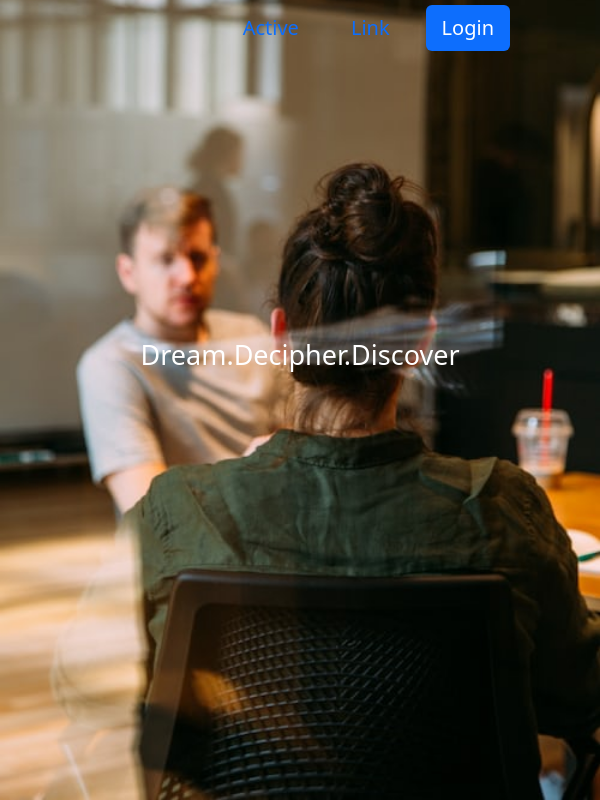
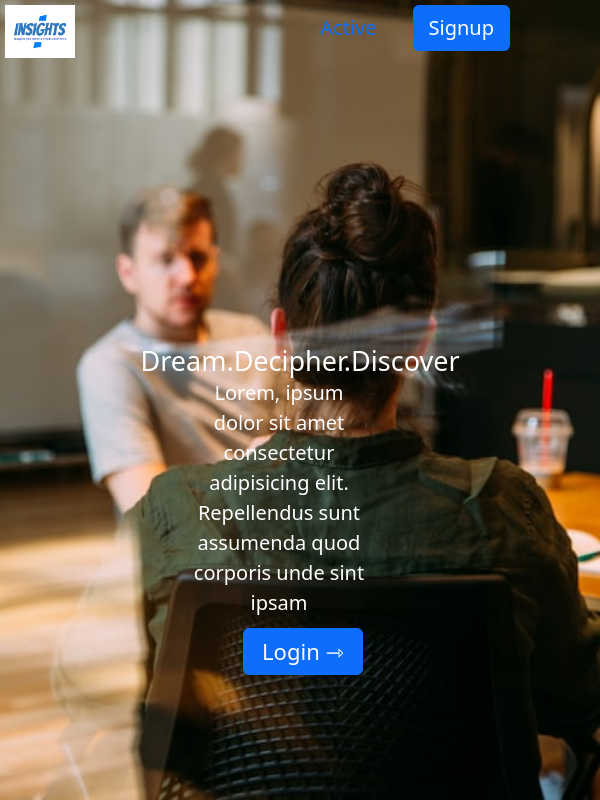
Before and after one commit to HemantShankar/Insights, a React (Create React App) app: page / in a window 600 px wide. Built offline with nearby package versions, Linux system fonts and the light colour scheme.

Commit message:
Updated Home Page and added logo

```diff
--- a/src/MyComponents/Home.jsx
+++ b/src/MyComponents/Home.jsx
@@ -1,31 +1,41 @@
 import React from 'react'
 import Bg_image from "./Interview.jpeg"
+import logo_img from "./insights-logo.png"
 
 const Home = () => {
     return (
         <div className='home-page'>
-            <div className="Bg-Home">
-                <img className="home-image" src={Bg_image} alt="Your Company" />
+            <div className="header-home">
+                <div className="header-home-logo">
+                    <img className="logo-img-home" src={logo_img} alt="Your Company" />
                 </div>
-            <div className='Home-header'>
+                <div className='Home-header-link'>
                     <ul className="nav nav-pills">
                         <li className="nav-item">
                             <a className="nav-link" href="#">Active</a>
                         </li>
-                    <li className="nav-item">
-                        <a className="nav-link" href="#">Link</a>
-                    </li>
                         <li className="nav-item-signup ">
-                        <a className="nav-link active" aria-current="page" href="#">Login</a>
+                            <a className="nav-link active" aria-current="page" href="#">Signup </a>
                         </li>
                     </ul>
+                </div>
+            </div>
+            <div className="Bg-Home">
+                <img className="home-image" src={Bg_image} alt="Your Company" />
             </div>
             <div className="Home-content-heading">
                 <h1>
                     Dream.Decipher.Discover
                 </h1>
             </div>
-            <p></p>
+            <div className="para-home">
+                <p>Lorem, ipsum dolor sit amet consectetur adipisicing elit. Repellendus sunt assumenda quod corporis unde sint ipsam</p>
+            </div>
+            {/* <a className="home-login" aria-current="page" href="#">Login</a> */}
+            <div className="home-login">
+                <a class="btn btn-primary" href="#" role="button">Login &#8702;</a>
+            </div>
+
         </div>
     )
 }
--- a/src/MyComponents/Login.jsx
+++ b/src/MyComponents/Login.jsx
@@ -1,5 +1,6 @@
 import React from 'react'
 import Bg_image from "./Interview.jpeg"
+import logo_img from "./insights-logo.png"
 
 const login = () => {
     return (
@@ -22,7 +23,7 @@ const login = () => {
                 <div className="login-form">
                     <div className="in-form">
                         <div>
-                            <img className="mx-auto h-12 w-auto" src="https://tailwindui.com/img/logos/mark.svg?color=indigo&shade=600" alt="Your Company" />
+                            <img className="logo-img" src={logo_img} alt="Your Company" />
                             <h2 className="mt-6 text-center text-3xl font-bold tracking-tight text-gray-900">Login to your account</h2>
                             <p className="mt-2 text-center text-sm text-gray-600">
                                 Or
--- a/src/MyComponents/MyComponents.css
+++ b/src/MyComponents/MyComponents.css
@@ -79,7 +79,7 @@
 #form_signup{
     margin-right: 15%;
     margin-left: 15%;
-    margin-top: 5%;
+    /* margin-top: 5px; */
     justify-content: center;
 }
 
@@ -95,7 +95,8 @@
     font-size: 20px;
     align-items: center;
     margin-top: 15px;
-    /* margin-left: 40%; */
+    width: 200px;
+    margin-left: 0;
     color: rgb(6, 6, 249);
 }
 
@@ -131,7 +132,7 @@
     }
 } */
 
-@media (max-width:600px) {
+@media all and (max-width:600px) {
     .Home-content-heading{
         font-size: 27px;
     }
@@ -140,4 +141,103 @@
         width: 90vw;
         height: 100vh;
     }
+
+    .para-home{
+        font-size: 19px;
+        width: 60vw;
+        height: auto;
+        margin-left: 22%;
+        color: white;
+        text-align: center;
+        display: flex;
+        flex-direction: column;
+        justify-content: start;
+    }
+
+    .logo-img-signup{
+        width: 80px;
+        margin-left: 41%;
+        margin-top: 10%;
+    }
+
+    .logo-img{
+        width: 80px;
+        margin-left: 35%;
+    }
+
+    .header-home-logo{
+        width: 25%;
+        height: auto;
+        float: left;
+    }
+
+    .Home-header-link{
+        width: 75%;
+        float: right;
+    }
 }
+
+@media all and (min-width: 600px) {
+    .para-home{
+        font-size: 20px;
+        width: 30vw;
+        height: auto;
+        color: white;
+        text-align: center;
+        display: flex;
+        flex-direction: column;
+        justify-content: start;
+        margin-left: 35%;
+    }
+
+    .logo-img-signup{
+        width: 80px;
+        margin-left: 45.5%;
+        margin-top: 5%;
+    }
+
+    .logo-img{
+        width: 80px;
+        margin-left: 40%;
+    }
+
+    .header-home-logo{
+        width: 50%;
+        height: auto;
+        float: left;
+    }
+
+    .Home-header-link{
+        width: 50%;
+        float: right;
+    }
+}
+
+/* .home-login{
+    color: white;
+    background-color: rgb(50, 50, 242);
+    font-size: 25px;
+    width: 80px;
+    padding: 3px 5px 7px 7px;
+    border-radius: 10%;
+    border: 1px solid white;
+    display: flex;
+    flex-direction: row;
+    justify-content: center;
+} */
+
+.btn{
+    font-size: 22px;
+    display: flex;
+    justify-content: center;
+    align-items: center;
+    width: 120px;
+    margin-left: 45%;
+    margin-top: 10px;
+}
+
+.logo-img-home{
+    width: 70px;
+    margin-left: 5px;
+    margin-top: 5px;
+}
--- a/src/MyComponents/Signup.jsx
+++ b/src/MyComponents/Signup.jsx
@@ -1,5 +1,6 @@
 import React from 'react'
 import Bg_image from "./Interview.jpeg"
+import logo_img from "./insights-logo.png"
 
 const Signup = () => {
     return (
@@ -19,6 +20,7 @@ const Signup = () => {
                         <a className="nav-link active" aria-current="page" href="#">Login</a>
                     </li>
                 </ul>
+                <img className="logo-img-signup" src={logo_img} alt="Your Company" />
                 <form className="row g-3" id='form_signup'>
                     <h2 className='Signup_heading'>Signup for your account</h2>
                     <div className="row g-3">
@@ -88,7 +90,7 @@ const Signup = () => {
                 </div>
             </div> */}
                     <div className="col-12" >
-                        <button type="submit" className="btn btn-primary" id='submit_button'>Create Account</button>
+                        <button type="submit" className="btn btn-primary" id='submit_button'>Create Account &#8702;</button>
                     </div>
                 </form>
             </div>
```
Also changed, not shown: src/MyComponents/insights-logo.png (added). Lines whose indentation alone changed are shown as unchanged.
